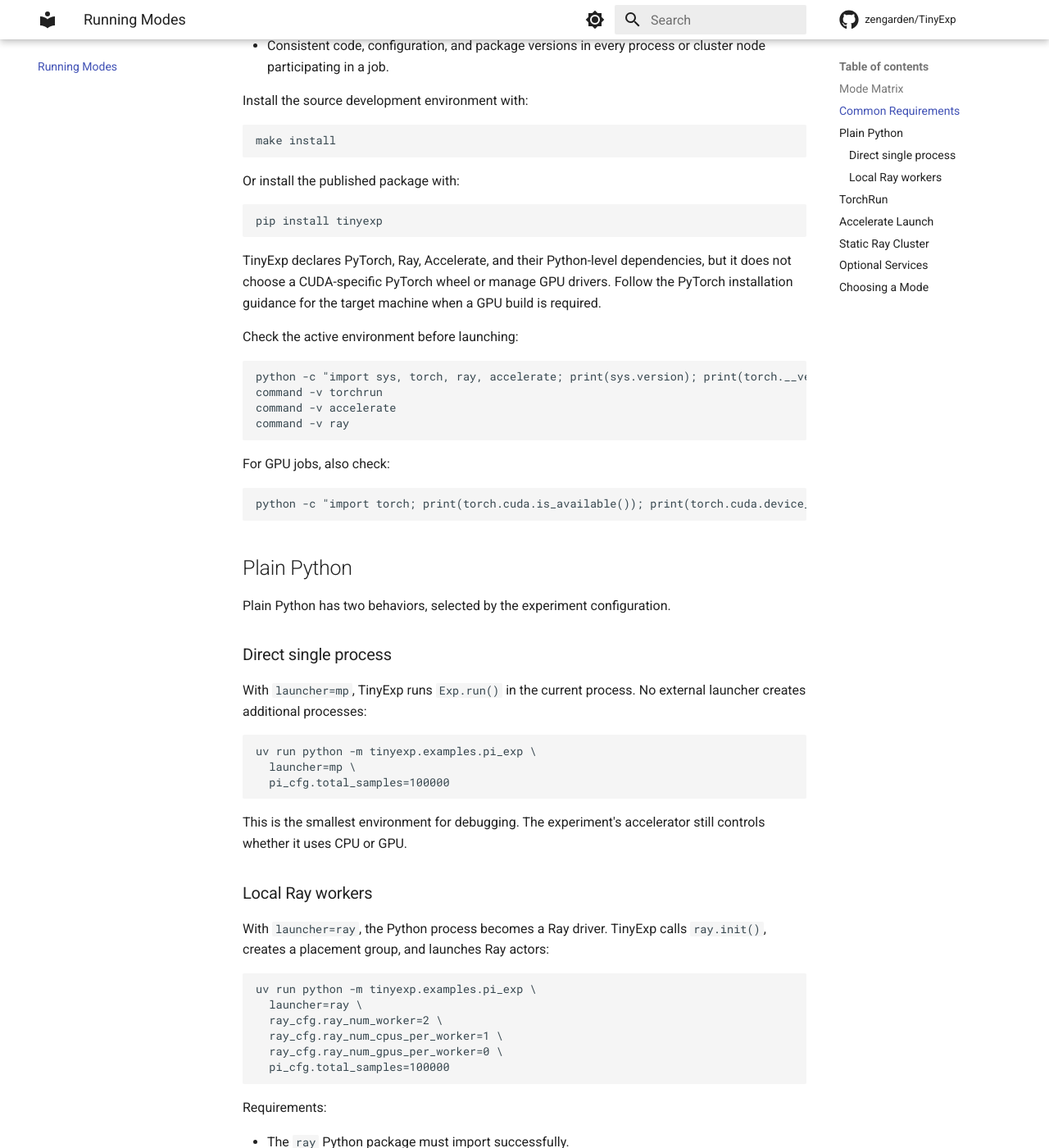
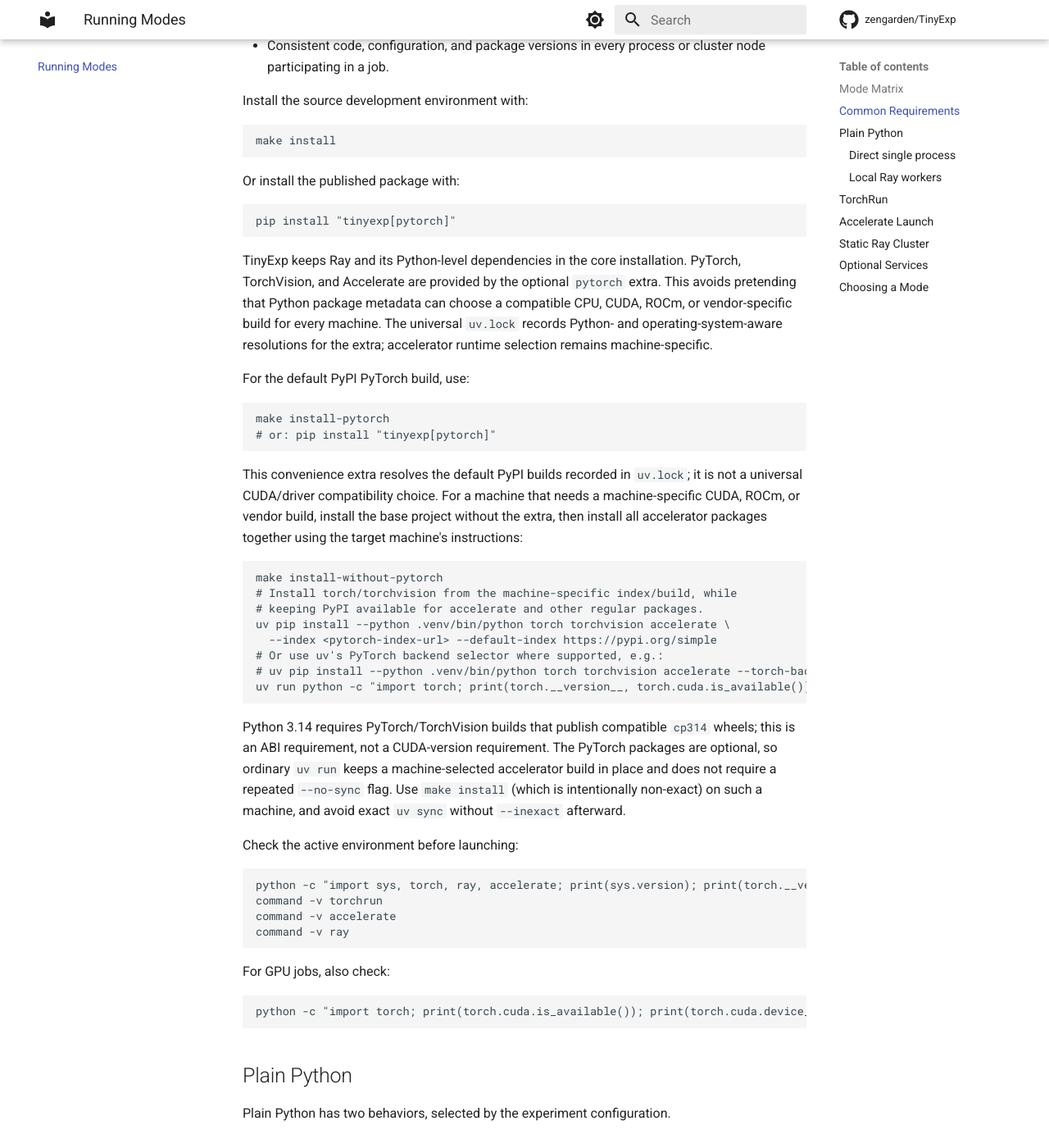
Before and after one commit to HKUST-SAIL/tinyexp, an MkDocs documentation site: the page built from docs/running-modes.md, in a window 1280 px wide and 1400 px high, scrolled down 1451 px. Shown: the whole window at 82% size. Built offline with MkDocs 1.6.1 and Material for MkDocs 9.7.7, drawn with Linux system fonts in a browser that asks for light colours; comment, search, counter and statistics services are not loaded.

Commit message:
feat(deps): 🎸 support Python 3.14 and portable accelerator environments
Move PyTorch dependencies to an optional extra, keep uv resolution
universal across platforms, preserve machine-selected accelerator
builds, and fix Python 3.14 Hydra compatibility.

````diff
--- a/docs/running-modes.md
+++ b/docs/running-modes.md
@@ -40,10 +40,32 @@
 Or install the published package with:
 
 ```bash
-pip install tinyexp
+pip install "tinyexp[pytorch]"
 ```
 
-TinyExp declares PyTorch, Ray, Accelerate, and their Python-level dependencies, but it does not choose a CUDA-specific PyTorch wheel or manage GPU drivers. Follow the PyTorch installation guidance for the target machine when a GPU build is required.
+TinyExp keeps Ray and its Python-level dependencies in the core installation. PyTorch, TorchVision, and Accelerate are provided by the optional `pytorch` extra. This avoids pretending that Python package metadata can choose a compatible CPU, CUDA, ROCm, or vendor-specific build for every machine. The universal `uv.lock` records Python- and operating-system-aware resolutions for the extra; accelerator runtime selection remains machine-specific.
+
+For the default PyPI PyTorch build, use:
+
+```bash
+make install-pytorch
+# or: pip install "tinyexp[pytorch]"
+```
+
+This convenience extra resolves the default PyPI builds recorded in `uv.lock`; it is not a universal CUDA/driver compatibility choice. For a machine that needs a machine-specific CUDA, ROCm, or vendor build, install the base project without the extra, then install all accelerator packages together using the target machine's instructions:
+
+```bash
+make install-without-pytorch
+# Install torch/torchvision from the machine-specific index/build, while
+# keeping PyPI available for accelerate and other regular packages.
+uv pip install --python .venv/bin/python torch torchvision accelerate \
+  --index <pytorch-index-url> --default-index https://pypi.org/simple
+# Or use uv's PyTorch backend selector where supported, e.g.:
+# uv pip install --python .venv/bin/python torch torchvision accelerate --torch-backend cu126
+uv run python -c "import torch; print(torch.__version__, torch.cuda.is_available())"
+```
+
+Python 3.14 requires PyTorch/TorchVision builds that publish compatible `cp314` wheels; this is an ABI requirement, not a CUDA-version requirement. The PyTorch packages are optional, so ordinary `uv run` keeps a machine-selected accelerator build in place and does not require a repeated `--no-sync` flag. Use `make install` (which is intentionally non-exact) on such a machine, and avoid exact `uv sync` without `--inexact` afterward.
 
 Check the active environment before launching:
 
````
Also changed, not shown: CONTRIBUTING.md (+1 -1 lines), README.md (+5 -3 lines), pyproject.toml (+16 -3 lines), tinyexp/__init__.py (+22 -0 lines), 8 other files.
